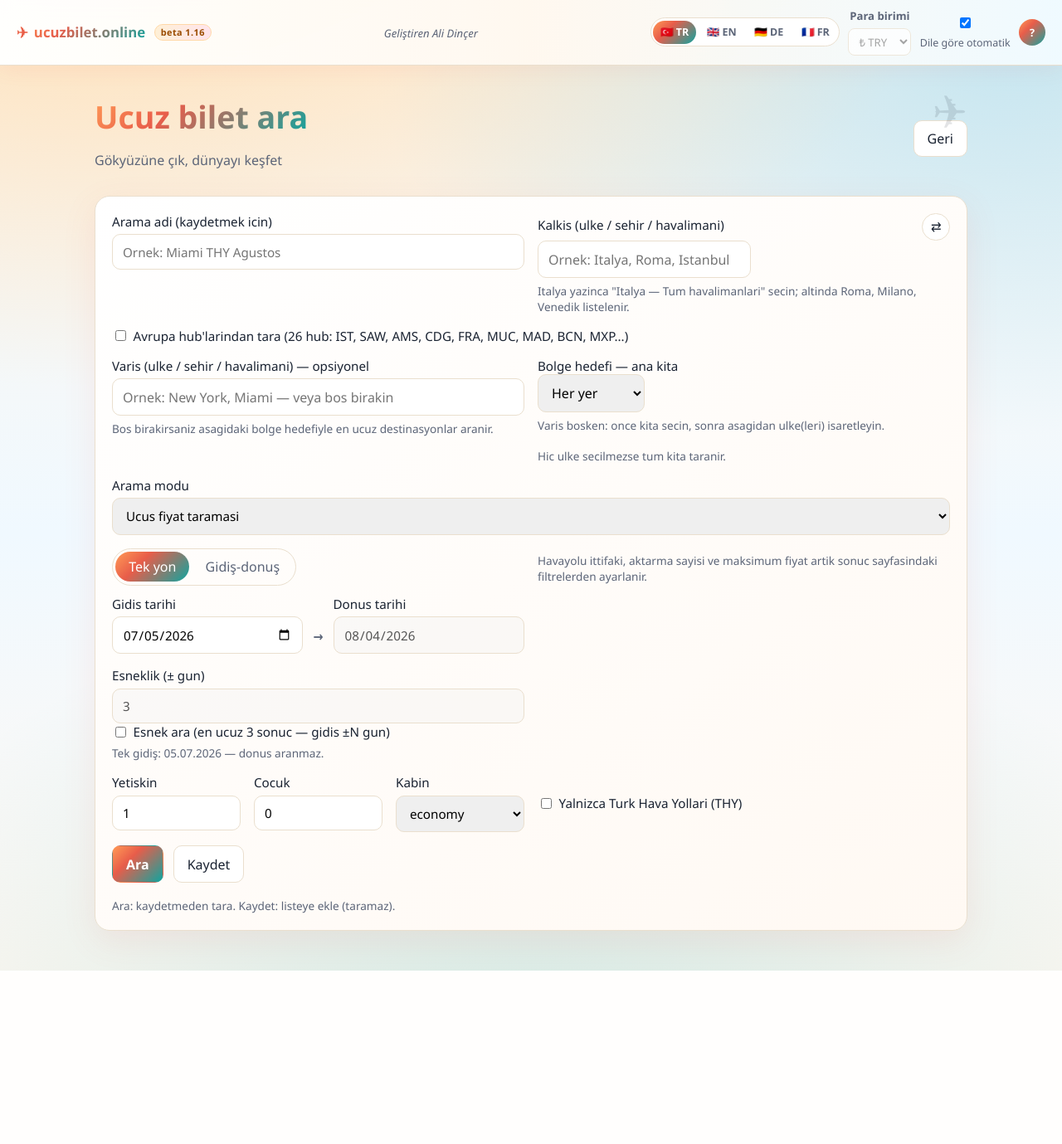
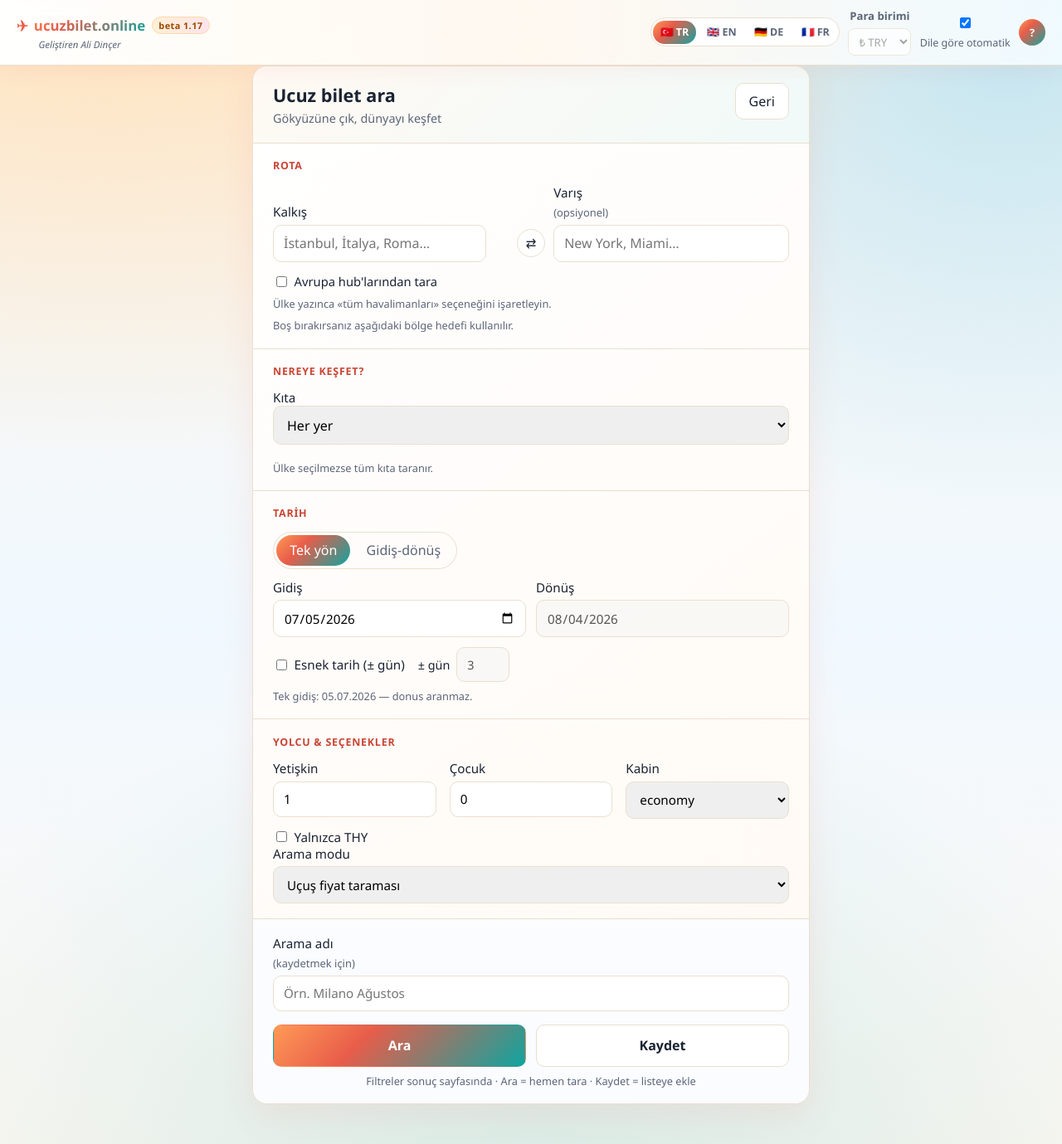
Before and after one commit to alid67-git/ucuzbilet.online, a FastAPI app: page /search in a window 1280 px wide. Shown: the whole page at 83% size. Before the commit the page ends 1170 px from the top, so only its background shows below. Run offline with FastAPI, Linux system fonts and the light colour scheme; data that the repository does not hold is empty.

Commit message:
Arama formu duzenlendi, gelistiren sol basliga alindi; beta 1.17
Co-authored-by: Cursor <cursoragent@cursor.com>

```diff
--- a/app/version.py
+++ b/app/version.py
@@ -1,3 +1,3 @@
 APP_VERSION = "0.4.0"
 BETA_MAJOR = 1
-BETA_BUILD = 16
+BETA_BUILD = 17
--- a/web/static/explore-form.js
+++ b/web/static/explore-form.js
@@ -177,8 +177,7 @@
       if (originField) originField.classList.remove("field-passive");
       if (originHint) {
         originHint.hidden = false;
-        originHint.textContent =
-          'Italya yazinca "Italya — Tum havalimanlari" secin; altinda Roma, Milano, Venedik listelenir.';
+        originHint.textContent = "Ülke yazınca «tüm havalimanları» seçeneğini işaretleyin.";
       }
       if (originHubNote) originHubNote.hidden = true;
     }
@@ -199,24 +198,19 @@
     const hasDest = hasResolvedDestination();
     if (hubHint) hubHint.hidden = !hub;
     if (clearDestBtn) clearDestBtn.hidden = !hasDest;
-    if (destinationLabel) {
-      destinationLabel.textContent = "Varis (ulke / sehir / havalimani) — opsiyonel";
-    }
     if (destinationHint) {
+      destinationHint.hidden = false;
       if (hub && hasDest) {
-        destinationHint.textContent =
-          "Hub + belirli varis: Avrupa hub'larindan secilen varise gidilir.";
+        destinationHint.textContent = "Hub + belirli varış: seçilen hedefe hub'lardan gidilir.";
       } else if (hub) {
-        destinationHint.textContent =
-          "Hub secili: Avrupa hub'larindan taranir. Asagidaki bolge hedefi varis ulkelerini belirler.";
+        destinationHint.textContent = "Hub seçili — bölge hedefi varış ülkelerini belirler.";
       } else if (hasDest) {
-        destinationHint.textContent =
-          "Belirli varis secildi. Bolge hedefi devre disi — temizlemek icin 'Varisi temizle'.";
+        destinationHint.textContent = "Belirli varış seçildi. Bölge hedefi kapalı.";
       } else {
-        destinationHint.textContent =
-          "Bos birakirsaniz asagidaki bolge hedefiyle en ucuz destinasyonlar aranir.";
+        destinationHint.textContent = "Boş bırakırsanız aşağıdaki bölge hedefi kullanılır.";
       }
     }
+    if (tripDateHint) tripDateHint.hidden = false;
   }
 
   function clearDestination() {
--- a/web/static/style.css
+++ b/web/static/style.css
@@ -772,6 +772,7 @@ input, select {
   flex: 1;
   text-align: center;
   min-width: 120px;
+  display: none;
 }
 
 .top-brand {
@@ -926,3 +927,183 @@ input, select {
   .top-bar-center { display: none; }
   .top-bar { padding: 0.55rem 0.75rem; }
 }
+
+/* --- Form duzeni --- */
+.container-narrow {
+  max-width: 720px;
+}
+
+.search-form {
+  padding: 0;
+  overflow: hidden;
+}
+
+.form-page-head {
+  display: flex;
+  justify-content: space-between;
+  align-items: flex-start;
+  gap: 1rem;
+  padding: 1.25rem 1.5rem;
+  border-bottom: 1px solid var(--border);
+  background: linear-gradient(135deg, #fff9f3 0%, #f0faf9 100%);
+}
+
+.form-page-head h1 {
+  font-size: 1.35rem;
+  margin: 0 0 0.25rem;
+  background: none;
+  -webkit-text-fill-color: initial;
+  color: var(--text);
+}
+
+.form-page-head .subtitle {
+  margin: 0;
+  font-size: 0.9rem;
+}
+
+.form-section {
+  padding: 1.15rem 1.5rem;
+  border-bottom: 1px solid var(--border);
+}
+
+.form-section:last-child {
+  border-bottom: 0;
+}
+
+.form-section-title {
+  margin: 0 0 0.85rem;
+  font-size: 0.78rem;
+  font-weight: 700;
+  text-transform: uppercase;
+  letter-spacing: 0.06em;
+  color: var(--primary-dark);
+}
+
+.form-route-grid {
+  display: grid;
+  grid-template-columns: 1fr auto 1fr;
+  gap: 0.65rem;
+  align-items: end;
+}
+
+.swap-button-center {
+  margin-bottom: 0.35rem;
+}
+
+.hub-inline {
+  margin-top: 0.85rem;
+  flex-direction: row;
+  align-items: center;
+  font-size: 0.92rem;
+}
+
+.label-optional {
+  font-weight: 400;
+  color: var(--muted);
+  font-size: 0.85em;
+}
+
+.compact-hint {
+  margin-top: 0.5rem;
+  font-size: 0.8rem;
+}
+
+.center-hint {
+  text-align: center;
+  margin-bottom: 0;
+}
+
+.full-width-select {
+  width: 100%;
+  max-width: 100%;
+}
+
+.country-grid-compact {
+  margin-top: 0.65rem;
+}
+
+.date-range-row-clean {
+  margin-bottom: 0.75rem;
+}
+
+.date-range-row-clean .date-arrow {
+  display: none;
+}
+
+.form-inline-options {
+  display: flex;
+  flex-wrap: wrap;
+  align-items: center;
+  gap: 1rem;
+}
+
+.flex-days-field {
+  flex-direction: row;
+  align-items: center;
+  gap: 0.5rem;
+  font-size: 0.9rem;
+}
+
+.flex-days-field input {
+  width: 4rem;
+}
+
+.form-passengers {
+  margin-bottom: 0.75rem;
+}
+
+.form-section-actions {
+  background: #fafcff;
+}
+
+.save-name-label {
+  margin-bottom: 1rem;
+}
+
+.form-submit-row {
+  display: flex;
+  gap: 0.75rem;
+}
+
+.button-lg {
+  flex: 1;
+  padding: 0.85rem 1.25rem;
+  font-size: 1rem;
+  font-weight: 600;
+}
+
+.top-brand-block {
+  display: flex;
+  flex-direction: column;
+  gap: 0.1rem;
+}
+
+.top-brand-row {
+  display: flex;
+  align-items: center;
+  gap: 0.5rem;
+}
+
+.top-developer {
+  font-size: 0.72rem;
+  color: var(--muted);
+  font-style: italic;
+  padding-left: 1.65rem;
+}
+
+@media (max-width: 720px) {
+  .form-route-grid {
+    grid-template-columns: 1fr;
+  }
+  .swap-button-center {
+    justify-self: center;
+    margin: 0;
+    transform: rotate(90deg);
+  }
+  .form-page-head {
+    flex-direction: column;
+  }
+  .top-developer {
+    padding-left: 0;
+  }
+}
--- a/web/templates/base.html
+++ b/web/templates/base.html
@@ -10,14 +10,16 @@
 <body>
   <nav class="top-bar" id="top-bar">
     <div class="top-bar-left">
+      <div class="top-brand-block">
+        <div class="top-brand-row">
           <a href="/" class="top-brand">
             <span class="top-brand-icon" aria-hidden="true">✈</span>
             <span>{{ t.site_name }}</span>
           </a>
           <span class="beta-badge top-beta">{{ beta_label }}</span>
         </div>
-    <div class="top-bar-center">
         <span class="top-developer">{{ t.developer }}</span>
+      </div>
     </div>
     <div class="top-bar-right">
       <div class="lang-switch" role="group" aria-label="{{ t.language }}">
--- a/web/templates/form.html
+++ b/web/templates/form.html
@@ -1,7 +1,10 @@
 {% extends "base.html" %}
 {% block title %}{{ title }} | {{ t.site_name }}{% endblock %}
 {% block body %}
-  <header class="hero compact">
+  <main class="container container-narrow">
+    <form class="panel search-form" method="post" action="{{ action }}" id="search-form">
+
+      <header class="form-page-head">
         <div>
           <h1>{{ title }}</h1>
           <p class="subtitle" data-i18n="site_tagline">{{ t.site_tagline }}</p>
@@ -9,141 +12,120 @@
         <a class="button" href="/" data-i18n="back">{{ t.back }}</a>
       </header>
 
-  <main class="container">
-
-    <form class="panel form-grid" method="post" action="{{ action }}" id="search-form">
-
-      <label>
-        Arama adi (kaydetmek icin)
-        <input type="text" name="name" value="{{ search.name if search else '' }}" placeholder="Ornek: Miami THY Agustos">
-      </label>
-
-
-
-      <div class="place-field full" id="origin-field">
-        <div class="place-field-head">
-          <label for="origin-input">Kalkis (ulke / sehir / havalimani)</label>
-          <button type="button" class="swap-button" id="swap-places" title="Kalkis ve varisi yer degistir" aria-label="Kalkis ve varisi yer degistir">⇄</button>
-        </div>
-        <input type="text" id="origin-input" autocomplete="off" placeholder="Ornek: Italya, Roma, Istanbul"
+      <!-- 1. Rota -->
+      <section class="form-section">
+        <h2 class="form-section-title">Rota</h2>
+        <div class="form-route-grid">
+          <div class="place-field" id="origin-field">
+            <label for="origin-input">Kalkış</label>
+            <input type="text" id="origin-input" autocomplete="off" placeholder="İstanbul, İtalya, Roma…"
               value="{{ search.origin_label if search else '' }}">
             <input type="hidden" name="origin_place_id" id="origin-place-id" value="{{ search.origin_place_id if search else '' }}">
             <div class="place-dropdown" id="origin-dropdown"></div>
-        <p class="hint" id="origin-hint">Italya yazinca "Italya — Tum havalimanlari" secin; altinda Roma, Milano, Venedik listelenir.</p>
-        <p class="hint" id="origin-hub-note" hidden>Avrupa hub'lari otomatik kullanilir (IST, SAW, AMS, CDG, FRA, MUC, MAD, BCN, MXP...). Kalkis secmenize gerek yok.</p>
           </div>
-
-      <label class="checkbox full" id="hub-checkbox-field">
-        <input type="checkbox" name="use_european_hubs" id="use-european-hubs"
-          {% if search and (search.use_european_hubs or search.mode.value == 'hub_to_country') %}checked{% endif %}>
-        Avrupa hub'larindan tara (26 hub: IST, SAW, AMS, CDG, FRA, MUC, MAD, BCN, MXP...)
-      </label>
-      <p class="hint full" id="hub-hint" hidden>Hub: kalkis Avrupa hub'larindan olur. Bolge hedefi bagimsizdir — varis ulkelerini asagidan secebilirsiniz.</p>
-
-
-
-      <div class="place-field full" id="destination-field">
-        <label for="destination-input" id="destination-label">Varis (ulke / sehir / havalimani) — opsiyonel</label>
+          <button type="button" class="swap-button swap-button-center" id="swap-places" title="Kalkış ve varışı değiştir" aria-label="Kalkış ve varışı değiştir">⇄</button>
+          <div class="place-field" id="destination-field">
+            <label for="destination-input" id="destination-label">Varış <span class="label-optional">(opsiyonel)</span></label>
             <div class="place-input-row">
-          <input type="text" id="destination-input" autocomplete="off" placeholder="Ornek: New York, Miami — veya bos birakin"
+              <input type="text" id="destination-input" autocomplete="off" placeholder="New York, Miami…"
                 value="{{ search.destination_label if search and search.destination_label else '' }}">
-          <button type="button" class="button" id="clear-destination" hidden>Varisi temizle</button>
+              <button type="button" class="button" id="clear-destination" hidden>Temizle</button>
             </div>
             <input type="hidden" name="destination_place_id" id="destination-place-id" value="{{ search.destination_place_id if search and search.destination_place_id else '' }}">
             <div class="place-dropdown" id="destination-dropdown"></div>
-        <p class="hint" id="destination-hint">Bos birakirsaniz asagidaki bolge hedefiyle en ucuz destinasyonlar aranir.</p>
           </div>
+        </div>
+        <label class="checkbox hub-inline" id="hub-checkbox-field">
+          <input type="checkbox" name="use_european_hubs" id="use-european-hubs"
+            {% if search and (search.use_european_hubs or search.mode.value == 'hub_to_country') %}checked{% endif %}>
+          Avrupa hub'larından tara
+        </label>
+        <p class="hint compact-hint" id="origin-hint" hidden>Ülke yazınca tüm havalimanları seçeneğini işaretleyin.</p>
+        <p class="hint compact-hint" id="origin-hub-note" hidden>Hub seçili — kalkış otomatik (IST, AMS, CDG, FRA…).</p>
+        <p class="hint compact-hint" id="destination-hint" hidden>Boş bırakırsanız aşağıdaki bölge hedefi kullanılır.</p>
+        <p class="hint compact-hint" id="hub-hint" hidden>Hub + bölge hedefi birlikte çalışır.</p>
+      </section>
 
-      <div id="destination-airports-field" class="full region-panel" hidden>
-        <span class="filter-label">Varis ulkesinden spesifik sehir/havalimani secin — opsiyonel</span>
-        <div id="destination-airport-grid" class="country-grid"></div>
-        <p class="hint" id="destination-airport-hint">Hicbiri isaretlenmezse tum ulke taranir.</p>
-      </div>
-
-      <div id="scope-field" class="full region-panel">
-        <label for="target-continent">Bolge hedefi — ana kita</label>
-        <select name="destination_scope" id="target-continent">
+      <!-- 2. Bölge hedefi -->
+      <section class="form-section" id="scope-field">
+        <h2 class="form-section-title">Nereye keşfet?</h2>
+        <label for="target-continent">Kıta</label>
+        <select name="destination_scope" id="target-continent" class="full-width-select">
           <option value="anywhere" {% if not search or search.destination_scope.value == 'anywhere' %}selected{% endif %}>Her yer</option>
           <option value="americas" {% if search and search.destination_scope.value == 'americas' %}selected{% endif %}>Amerika</option>
           <option value="europe" {% if search and search.destination_scope.value == 'europe' %}selected{% endif %}>Avrupa</option>
-          <option value="middle_east" {% if search and search.destination_scope.value == 'middle_east' %}selected{% endif %}>Orta Dogu</option>
+          <option value="middle_east" {% if search and search.destination_scope.value == 'middle_east' %}selected{% endif %}>Orta Doğu</option>
           <option value="asia" {% if search and search.destination_scope.value == 'asia' %}selected{% endif %}>Asya</option>
           <option value="africa" {% if search and search.destination_scope.value == 'africa' %}selected{% endif %}>Afrika</option>
           <option value="oceania" {% if search and search.destination_scope.value == 'oceania' %}selected{% endif %}>Okyanusya</option>
         </select>
-        <p class="hint">Varis bosken: once kita secin, sonra asagidan ulke(leri) isaretleyin.</p>
-        <div id="country-grid" class="country-grid"></div>
-        <p class="hint" id="country-selection-hint">Hic ulke secilmezse tum kita taranir.</p>
-      </div>
+        <div id="country-grid" class="country-grid country-grid-compact"></div>
+        <p class="hint compact-hint" id="country-selection-hint">Ülke seçilmezse tüm kıta taranır.</p>
+      </section>
 
+      <section class="form-section" id="destination-airports-field" hidden>
+        <h2 class="form-section-title">Varış havalimanları</h2>
+        <div id="destination-airport-grid" class="country-grid country-grid-compact"></div>
+        <p class="hint compact-hint" id="destination-airport-hint">Seçilmezse tüm ülke taranır.</p>
+      </section>
 
-      <label class="full">
-        Arama modu
-        <select name="mode" id="mode-select">
-          {% set eff_mode = search.mode.value if search else 'fixed_trip' %}
-          {% if eff_mode == 'hub_to_country' %}{% set eff_mode = 'fixed_trip' %}{% endif %}
-          {% if eff_mode == 'date_range' %}{% set eff_mode = 'fixed_trip' %}{% endif %}
-          <option value="fixed_trip" {% if not search or eff_mode != 'flexible' %}selected{% endif %}>Ucus fiyat taramasi</option>
-          <option value="flexible" id="mode-flexible" {% if search and eff_mode == 'flexible' %}selected{% endif %}>Esnek harita (Google deal)</option>
-        </select>
-      </label>
-
+      <!-- 3. Tarih -->
       {% set has_return = search.use_return_date if search else false %}
       {% if search and search.mode.value == 'date_range' and search.date_to and not search.flexible_departure_in_range %}
         {% set has_return = true %}
       {% endif %}
       {% set trip_dep = search.date_from if search and search.date_from else (search.departure_date if search and search.departure_date else today) %}
 
-      <div id="trip-date-panel" class="mode-panel full">
+      <section class="form-section" id="trip-date-panel">
+        <h2 class="form-section-title">Tarih</h2>
         <div class="trip-type-tabs" id="trip-type-tabs" role="tablist">
-          <button type="button" class="trip-type-tab" id="tab-one-way" data-return="0">Tek yon</button>
-          <button type="button" class="trip-type-tab" id="tab-round-trip" data-return="1">Gidiş-donuş</button>
+          <button type="button" class="trip-type-tab" id="tab-one-way" data-return="0">Tek yön</button>
+          <button type="button" class="trip-type-tab" id="tab-round-trip" data-return="1">Gidiş-dönüş</button>
         </div>
         <input type="checkbox" name="use_return_date" id="use-return-date" class="visually-hidden" {% if has_return %}checked{% endif %}>
 
-        <div class="date-range-row">
+        <div class="date-range-row date-range-row-clean">
           <label>
-            Gidis tarihi
+            Gidiş
             <input type="date" name="date_from" id="trip-departure" value="{{ trip_dep }}">
           </label>
-          <span class="date-arrow">→</span>
           <label id="return-date-field">
-            Donus tarihi
+            Dönüş
             <input type="date" name="date_to" id="trip-return"
               value="{{ search.date_to if search and search.date_to else default_range_end }}"
               {% if not has_return %}disabled{% endif %}>
           </label>
         </div>
-        <label id="flexibility-days-field">
-          Esneklik (± gun)
+
+        <div class="form-inline-options">
+          <label class="checkbox">
+            <input type="checkbox" name="flexible_search" id="flexible-search"
+              {% if search and search.flexible_departure_in_range %}checked{% endif %}>
+            Esnek tarih (± gün)
+          </label>
+          <label id="flexibility-days-field" class="flex-days-field">
+            ± gün
             <input type="number" min="1" max="14" name="flexibility_days" id="flexibility-days"
               value="{{ search.flexibility_days if search and search.flexibility_days else 3 }}"
               {% if not search or not search.flexible_departure_in_range %}disabled{% endif %}>
           </label>
+        </div>
         <input type="hidden" name="trip_days" id="trip-days" value="{{ search.trip_days if search else 5 }}">
-        <label class="checkbox">
-          <input type="checkbox" name="flexible_search" id="flexible-search"
-            {% if search and search.flexible_departure_in_range %}checked{% endif %}>
-          Esnek ara (en ucuz 3 sonuc — gidis ±N gun)
-        </label>
-        <p class="hint" id="trip-date-hint">Donus secilmezse tek gidiş fiyati aranir.</p>
-      </div>
+        <p class="hint compact-hint" id="trip-date-hint">Dönüş seçilmezse tek gidiş aranır.</p>
+      </section>
 
-
-
-      <p class="hint full">Havayolu ittifaki, aktarma sayisi ve maksimum fiyat artik sonuc sayfasindaki filtrelerden ayarlanir.</p>
-
-      <div class="full form-grid nested cols-3">
+      <!-- 4. Yolcu & seçenekler -->
+      <section class="form-section">
+        <h2 class="form-section-title">Yolcu & seçenekler</h2>
+        <div class="form-grid nested cols-3 form-passengers">
           <label>
-          Yetiskin
+            Yetişkin
             <input type="number" min="1" max="9" name="adults" value="{{ search.adults if search else 1 }}">
           </label>
-
           <label>
-          Cocuk
+            Çocuk
             <input type="number" min="0" max="9" name="children" value="{{ search.children if search else 0 }}">
           </label>
-
           <label>
             Kabin
             <select name="cabin_class">
@@ -153,27 +135,36 @@
             </select>
           </label>
         </div>
+        <label class="checkbox">
+          <input type="checkbox" name="prefer_thy" {% if search and search.prefer_thy %}checked{% endif %}>
+          Yalnızca THY
+        </label>
+        <label class="full mode-select-label">
+          Arama modu
+          <select name="mode" id="mode-select">
+            {% set eff_mode = search.mode.value if search else 'fixed_trip' %}
+            {% if eff_mode == 'hub_to_country' %}{% set eff_mode = 'fixed_trip' %}{% endif %}
+            {% if eff_mode == 'date_range' %}{% set eff_mode = 'fixed_trip' %}{% endif %}
+            <option value="fixed_trip" {% if not search or eff_mode != 'flexible' %}selected{% endif %}>Uçuş fiyat taraması</option>
+            <option value="flexible" id="mode-flexible" {% if search and eff_mode == 'flexible' %}selected{% endif %}>Esnek harita</option>
+          </select>
+        </label>
+      </section>
 
-
-
-      <label class="checkbox">
-
-        <input type="checkbox" name="prefer_thy" {% if search and search.prefer_thy %}checked{% endif %}>
-
-        Yalnizca Turk Hava Yollari (THY)
-
+      <!-- 5. Kaydet & ara -->
+      <section class="form-section form-section-actions">
+        <label class="save-name-label">
+          Arama adı <span class="label-optional">(kaydetmek için)</span>
+          <input type="text" name="name" value="{{ search.name if search else '' }}" placeholder="Örn. Milano Ağustos">
         </label>
-
-
-
-      <div class="full actions">
-        <button class="button primary" type="submit" formaction="{{ run_action or '/search/run' }}">Ara</button>
-        <button class="button" type="submit" formaction="{{ action }}">Kaydet</button>
-        <p class="hint">Ara: kaydetmeden tara. Kaydet: listeye ekle (taramaz).</p>
+        <div class="form-submit-row">
+          <button class="button primary button-lg" type="submit" formaction="{{ run_action or '/search/run' }}">Ara</button>
+          <button class="button button-lg" type="submit" formaction="{{ action }}">Kaydet</button>
         </div>
+        <p class="hint compact-hint center-hint">Filtreler sonuç sayfasında · Ara = hemen tara · Kaydet = listeye ekle</p>
+      </section>
 
     </form>
-
   </main>
 {% endblock %}
 {% block scripts %}
```
Lines whose indentation alone changed are shown as unchanged.
